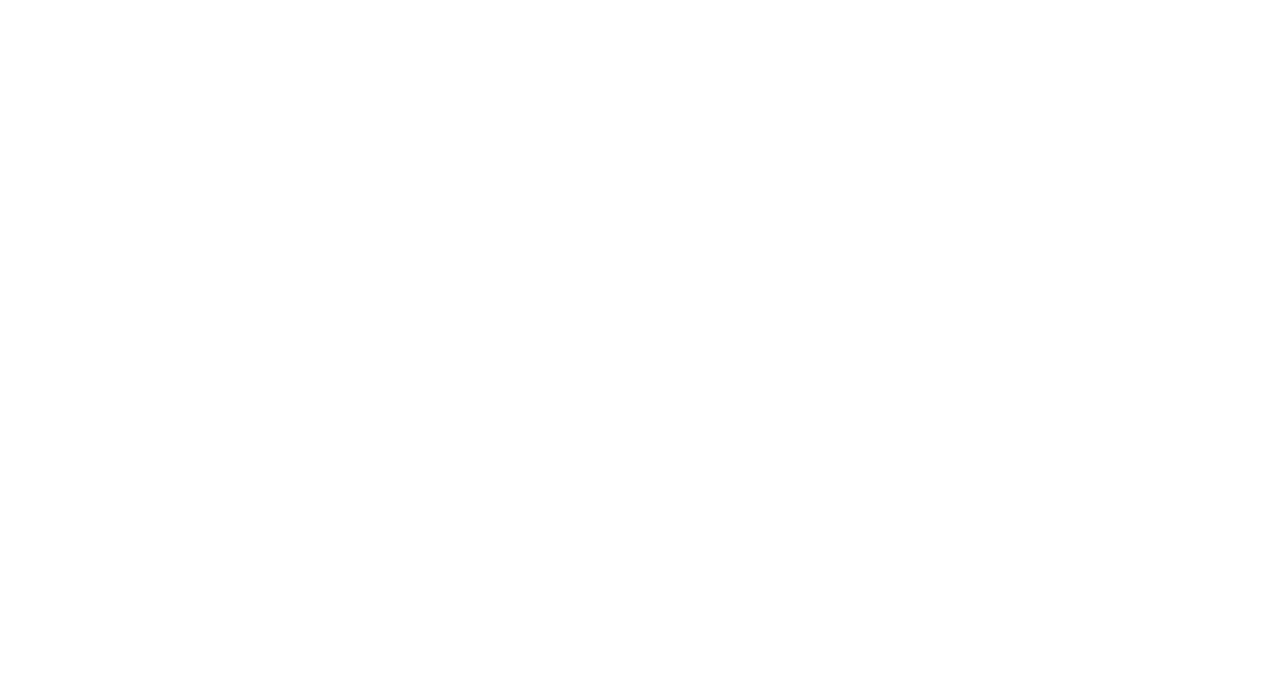
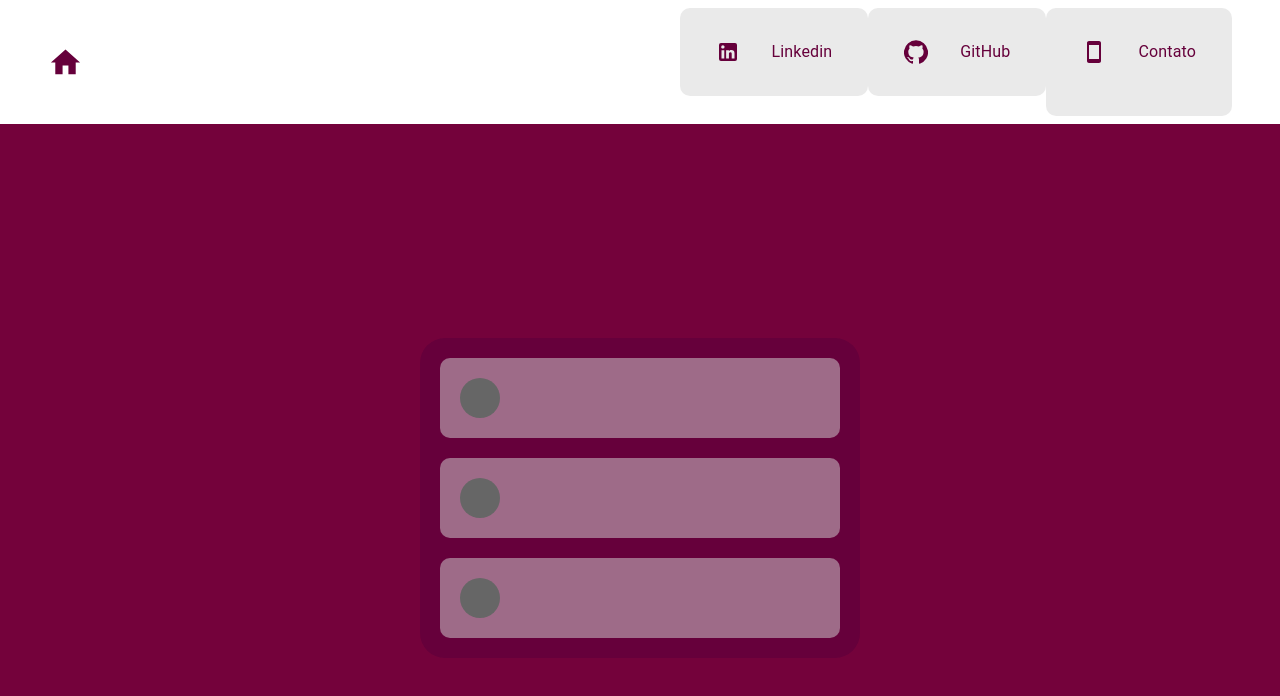
Before and after one commit to HarrisonSanches/portifolio, a React (Create React App) app: page /graduation in a window 1280 px wide. Shown: the top 696 px of the page. Built offline with nearby package versions, Linux system fonts and the light colour scheme.

Commit message:
base para page graduation ok

```diff
--- /dev/null
+++ b/src/pages/graduation/index.tsx
@@ -0,0 +1,100 @@
+import React from "react";
+import { useState } from "react";
+import { motion, AnimateSharedLayout, AnimatePresence } from "framer-motion";
+import "./style.css";
+import { Navbartop } from "../../components/navbartop/navbartest";
+import styled from "styled-components";
+import { Link } from "react-router-dom";
+
+/**
+ * This is an example of animating shared layouts in Framer Motion 2.
+ *
+ * The open state of each panel is contained locally to that component. Wrapping
+ * them all in the same AnimateSharedLayout component allows them all to animate
+ * in response to state changes that affect each other's layout.
+ *
+ * Try removing AnimateSharedLayout to see how that affects the animation.
+ */
+
+export default function Graduation() {
+  const Box = styled(motion.div)``;
+
+  return (
+    <>
+      <Navbartop />
+      <div
+        style={{
+          display: "flex",
+          justifyContent: "center",
+          alignItems: "center",
+          justifyItems: "center",
+          height: "93.4vh",
+          backgroundColor: "#74023b",
+        }}
+      >
+        <AnimateSharedLayout>
+          <motion.ul layout initial={{ borderRadius: 25 }}>
+            {items.map((item) => (
+              <Item key={item} />
+            ))}
+          </motion.ul>
+        </AnimateSharedLayout>
+      </div>
+    </>
+  );
+}
+
+function Item() {
+  const [isOpen, setIsOpen] = useState(false);
+
+  const toggleOpen = () => setIsOpen(!isOpen);
+
+  return (
+    <motion.li layout onClick={toggleOpen} initial={{ borderRadius: 10 }}>
+      <motion.div className="avatar" layout />
+      <AnimatePresence>{isOpen && <Content />}</AnimatePresence>
+    </motion.li>
+  );
+}
+
+function Content() {
+  return (
+    <motion.div
+      layout
+      initial={{ opacity: 0 }}
+      animate={{ opacity: 1 }}
+      exit={{ opacity: 0 }}
+    >
+      <h1>TESTE</h1>
+      <h1>TESTE</h1>
+      <h1>TESTE</h1>
+      <h2>blá blá blá blá blá blá blá blá blá</h2>
+    </motion.div>
+  );
+}
+
+const items = [0, 1, 2];
+
+const SideBarBody = styled.div`
+  align-items: center;
+  display: flex;
+  flex-direction: row;
+  flex-wrap: wrap;
+  justify-content: center;
+  width: 100%;
+  height: 50vh;
+  margin-top: 10%;
+`;
+
+const TittleStart = styled.div`
+  display: grid;
+  align-items: center;
+  justify-content: center;
+  grid-gap: 5px;
+`;
+
+const Teste = styled.div`
+  display: grid;
+  color: black;
+  width: 100%;
+`;
--- /dev/null
+++ b/src/pages/graduation/style.css
@@ -0,0 +1,45 @@
+
+
+ul,
+li {
+  list-style: none;
+  margin: 0;
+  padding: 0;
+}
+
+ul {
+  width: 400px;
+  display: flex;
+  flex-direction: column;
+  background: #66003b;
+  padding: 20px;
+  border-radius: 25px;
+}
+
+li {
+  background-color: rgba(214, 214, 214, 0.5);
+  border-radius: 10px;
+  padding: 20px;
+  margin-bottom: 20px;
+  overflow: hidden;
+  cursor: pointer;
+}
+
+li:last-child {
+  margin-bottom: 0px;
+}
+
+.avatar {
+  width: 40px;
+  height: 40px;
+  background-color: #666;
+  border-radius: 20px;
+}
+
+.row {
+  width: 100%;
+  height: 8px;
+  background-color: #999;
+  border-radius: 10px;
+  margin-top: 12px;
+}
--- a/src/pages/mainPage/index.tsx
+++ b/src/pages/mainPage/index.tsx
@@ -52,7 +52,6 @@ export default function MainPage() {
             alignContent: "center",
             height: "100%",
             width: "100vw",
-            backgroundColor: "#74023b",
           }}
         >
           <Box
--- a/src/routes.tsx
+++ b/src/routes.tsx
@@ -1,4 +1,5 @@
 import { BrowserRouter, Route } from "react-router-dom";
+import Graduation from "./pages/graduation";
 import Home from "./pages/home";
 import MainPage from "./pages/mainPage";
 
@@ -9,8 +10,10 @@ const Rotas = () => {
   return (
     <BrowserRouter>
       {/* adicionar as rotas futuramente. exemplo abaixo*/}
+      <Route component={Graduation} path="/graduation" exact />
+
+      <Route component={MainPage} path="/main" exact />
       <Route component={Home} path="/" exact />
-      <Route component={MainPage} path="/main" exact />
     </BrowserRouter>
   );
 };
```
